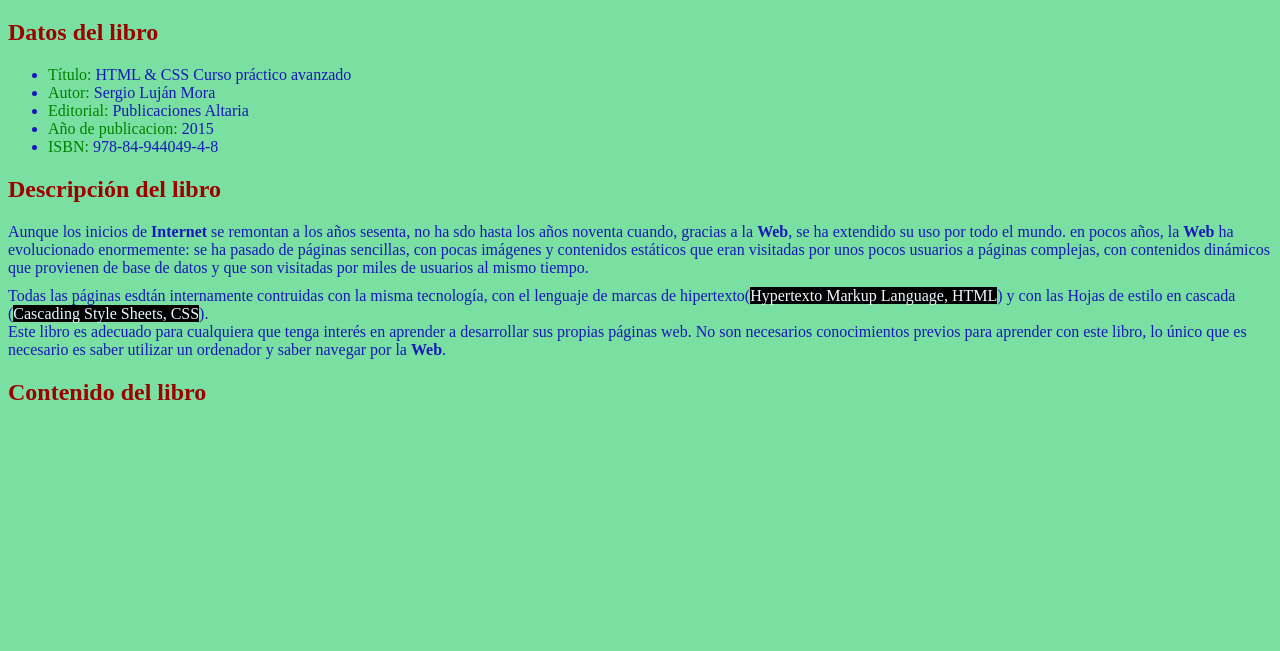
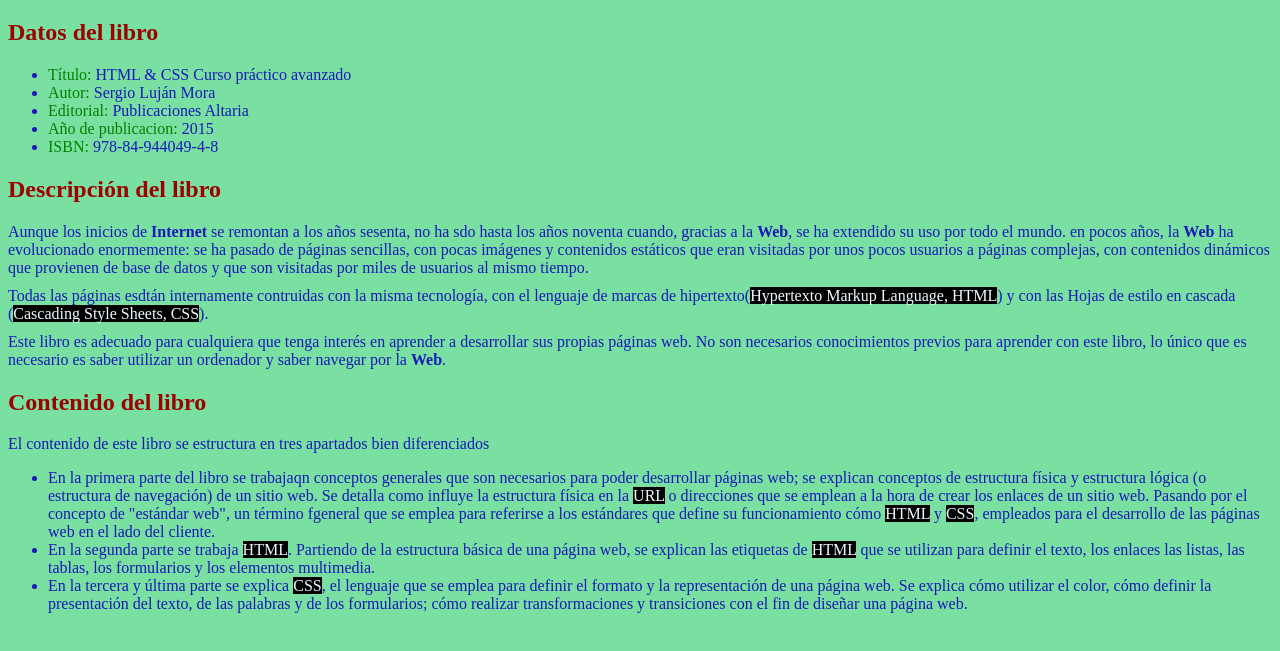
Before and after one commit to EduardoBriGu/cohorte20, a plain HTML site: page tarea-ejer2/index.html in a window 1280 px wide. Shown: the part 61-712 px from the top of the page. Drawn offline with Linux system fonts and the light colour scheme.

Commit message:
tarea-ejer2 terminado

```diff
--- a/tarea-ejer2/assets/css/estilo1.css
+++ b/tarea-ejer2/assets/css/estilo1.css
@@ -8,6 +8,10 @@
 
 body{
   background-color: rgb(121, 224, 161);
+}
+
+.desarrollo{
+  margin-top: 10px;
 }
 
 .verde{
--- a/tarea-ejer2/index.html
+++ b/tarea-ejer2/index.html
@@ -29,9 +29,17 @@
   <div>
     Todas las páginas esdtán internamente contruidas con la misma tecnología, con el lenguaje de marcas de hipertexto(<span class="subnegro">Hypertexto Markup Language, HTML</span>) y con las Hojas de estilo en cascada (<span class="subnegro">Cascading Style Sheets, CSS</span>).
   </div>
-  <nav>
+  <nav class="desarrollo">
     Este libro es adecuado para cualquiera que tenga interés en aprender a desarrollar sus propias páginas web. No son necesarios conocimientos previos para aprender con este libro, lo único que es necesario es saber utilizar un ordenador y saber navegar por la <strong>Web</strong>.
   </nav>
   <h2 class="subtema">Contenido del libro</h2>
+  El contenido de este libro se estructura en tres apartados bien diferenciados
+  <aside>
+    <ul>
+      <li> En la primera parte del libro se trabajaqn conceptos generales que son necesarios para poder desarrollar páginas web; se explican conceptos de estructura física y estructura lógica (o estructura de navegación) de un sitio web. Se detalla como influye la estructura física en la <span class="subnegro">URL</span> o direcciones que se emplean a la hora de crear los enlaces de un sitio web. Pasando por el concepto de "estándar web", un término fgeneral que se emplea para referirse a los estándares que define su funcionamiento cómo <span class="subnegro">HTML</span> y <span class="subnegro">CSS</span>, empleados para el desarrollo de las páginas web en el lado del cliente.</li>
+      <li> En la segunda parte se trabaja <span class="subnegro">HTML</span>. Partiendo de la estructura básica de una página web, se explican las etiquetas de <span class="subnegro">HTML</span> que se utilizan para definir el texto, los enlaces las listas, las tablas, los formularios y los elementos multimedia.</li>
+      <li> En la tercera y última parte se explica <span class="subnegro">CSS</span>, el lenguaje que se emplea para definir el formato y la representación de una página web. Se explica cómo utilizar el color, cómo definir la presentación del texto, de las palabras y de los formularios; cómo realizar transformaciones y transiciones con el fin de diseñar una página web.</li>
+    </ul>
+  </aside>
 </body>
 </html>
```
